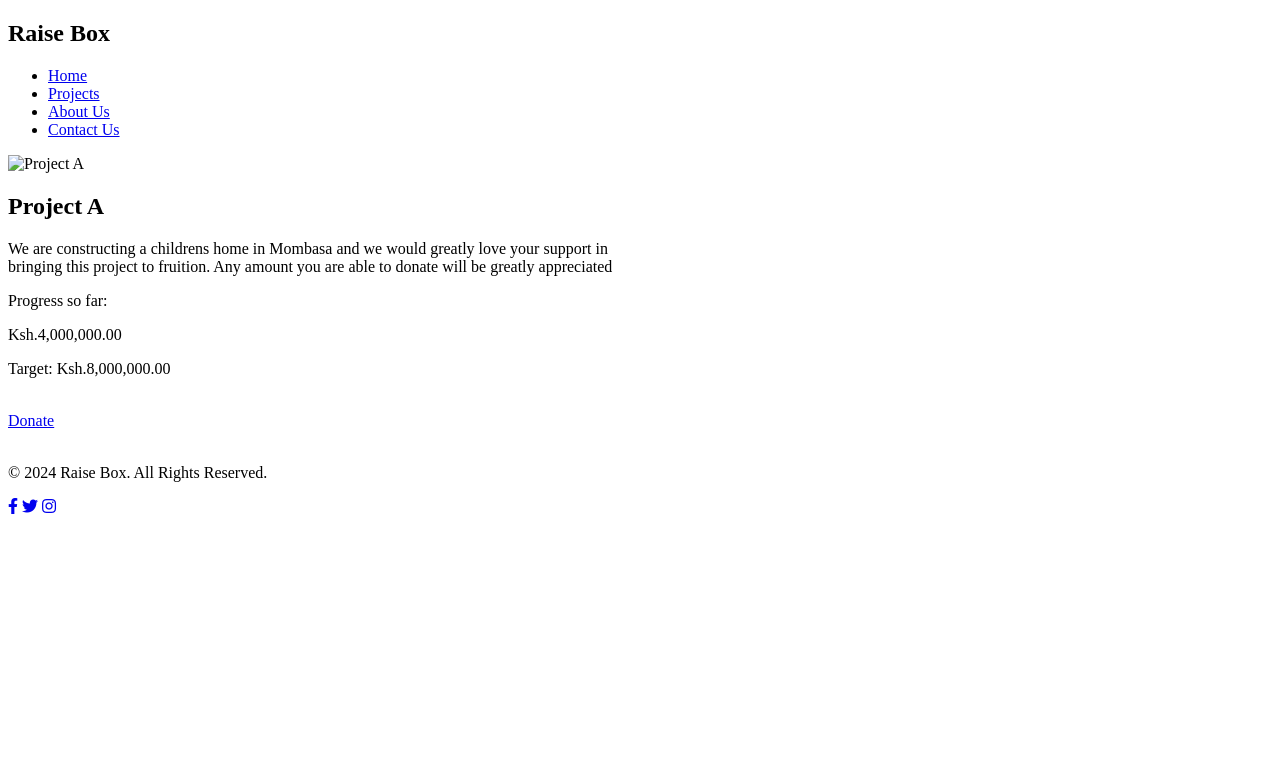
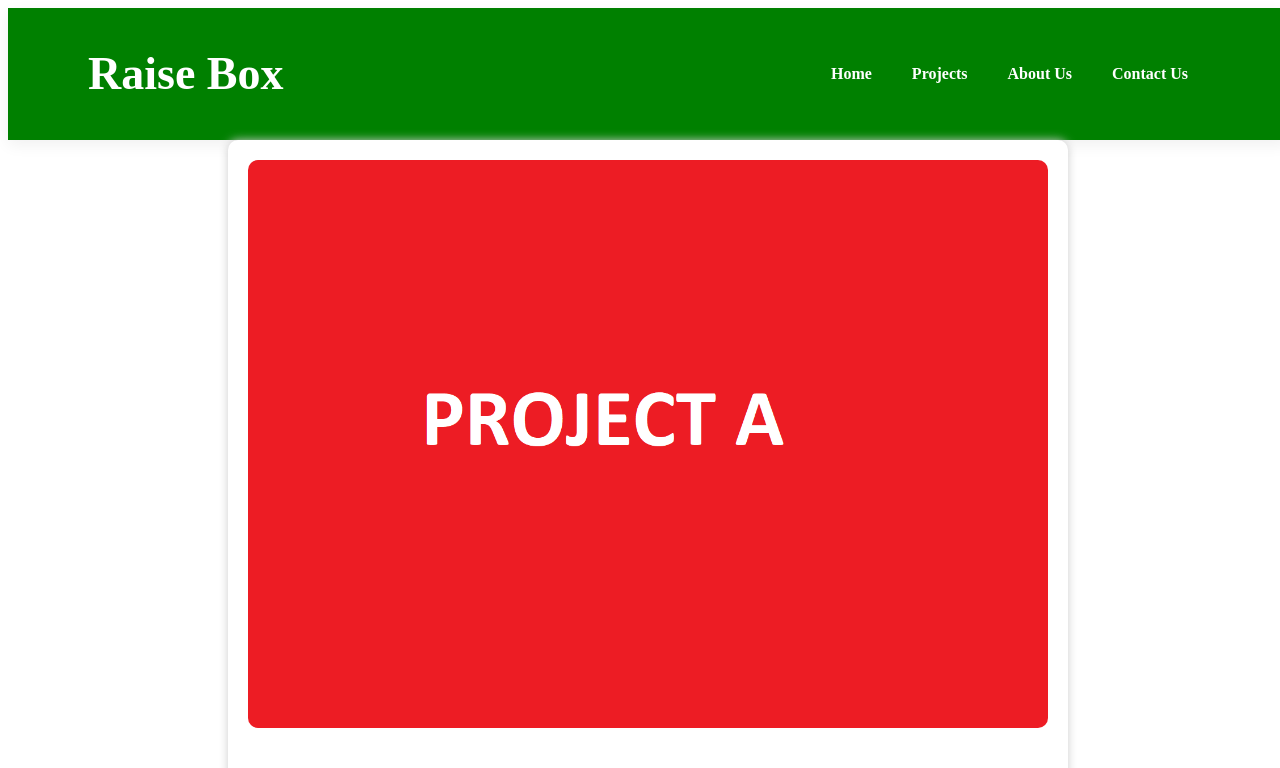
Before and after one commit to slerve/raiseboxweb, a plain HTML site: page projecta.html in a window 1280 px wide. Shown: the top 768 px of the page. Drawn offline with Linux system fonts and the light colour scheme.

Commit message:
Update projecta.html

```diff
--- a/projecta.html
+++ b/projecta.html
@@ -5,7 +5,7 @@
   <meta http-equiv="X-U-Compatible" content="IE=edge">
   <meta name="viewport" content="width=device-width, initial-scale=1.0">
   <title>Raise Box | Project A</title>
-  <link rel="stylesheet" href="\Raise-Box\css\style.css">
+  <link rel="stylesheet" href="css/style.css">
   <link rel="stylesheet" href="https://cdnjs.cloudflare.com/ajax/libs/font-awesome/5.15.4/css/all.min.css">
 </head>
 <body>
@@ -24,7 +24,7 @@
       </div>
     </section>
 <section class="project-page">
-   <img src="\Raise-Box\images\projecta.png" alt="Project A">
+   <img src="images/projecta.png" alt="Project A">
    <h1>Project A</h1>
    <p>We are constructing a childrens home in Mombasa and we would greatly love your support in<br> bringing this project to fruition. Any amount you are able to donate will be greatly appreciated</p>
    <p>Progress so far:</p>
```
